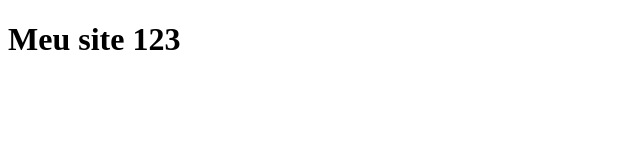
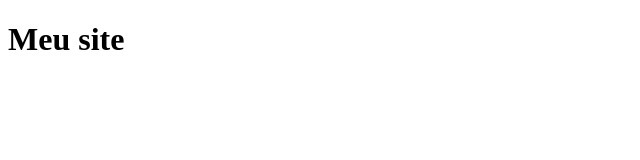
Before and after one commit to anajesusbrasil/test-git, a plain HTML site: page index.html in a window 1280 px wide. Shown: the full height of the page, 0-640 px from the left. Drawn offline with Linux system fonts and the light colour scheme.

Commit message:
mudando o titulo do site

```diff
--- a/index.html
+++ b/index.html
@@ -6,6 +6,6 @@
     <title>Document</title>
 </head>
 <body>
-    <h1>Meu site 123</h1>
+    <h1>Meu site</h1>
 </body>
 </html>
```
